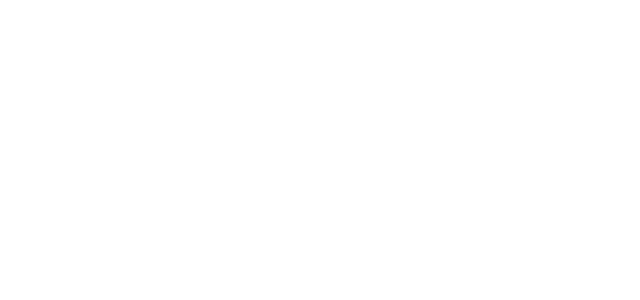
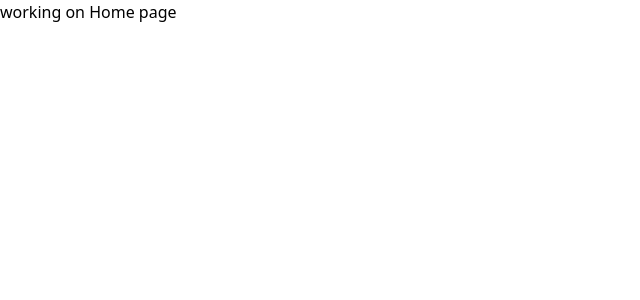
Before and after one commit to Anup2601/SharkFund, a React (Vite) app in the folder frontend/: page /home in a window 1280 px wide. Before the commit this address had no page. Shown: the top 300 px of the page, without its empty margins (0-640 px from the left). Built offline with nearby package versions, Linux system fonts and the light colour scheme.

Commit message:
add working page

```diff
--- a/frontend/src/App.tsx
+++ b/frontend/src/App.tsx
@@ -5,12 +5,16 @@
 import { Toaster } from 'react-hot-toast'
 import TermsAndConditions from './pages/TermsAndConditions'
 import ForgotPassword from './pages/forgotPassword'
+import Landing from './pages/landing'
+import Home from './pages/home'
 
 function App() {
   return (
     <>
     <Toaster position="top-right" />
       <Routes>
+        <Route path="/" element={<Landing/>}/>
+        <Route path="/home" element={<Home/>}/>
         <Route path="/register" element={<Registration/>}/>
         <Route path="/login" element={<Login/>}/>
         <Route path="/terms" element={<TermsAndConditions/>}/>
--- /dev/null
+++ b/frontend/src/pages/home.tsx
@@ -0,0 +1,11 @@
+import React from 'react'
+import { toast } from 'react-hot-toast';
+
+function home() {
+  return (
+    <div>working on Home page
+    </div>
+  )
+}
+
+export default home
--- /dev/null
+++ b/frontend/src/pages/landing.tsx
@@ -0,0 +1,9 @@
+import React from 'react'
+
+function Landing() {
+  return (
+    <div>working on landing</div>
+  )
+}
+
+export default Landing
```
